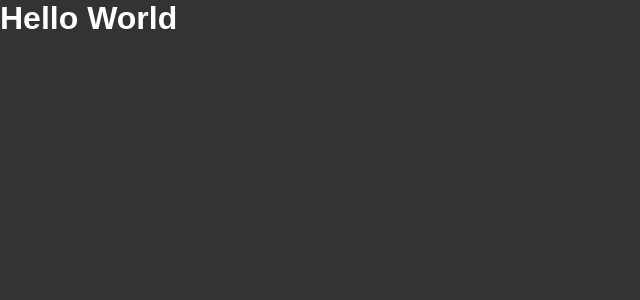
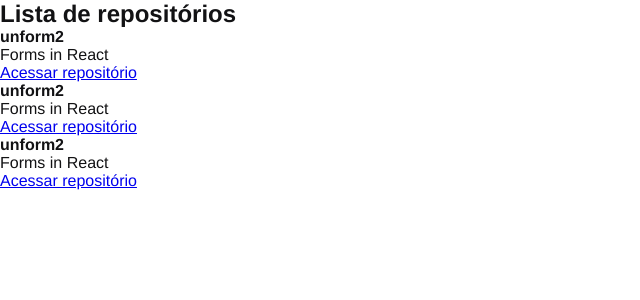
Before and after one commit to joaosoarees/01-github-explorer, a React app: page / in a window 1280 px wide. Shown: the top 300 px of the page, without its empty margins (0-640 px from the left). Built offline with nearby package versions, Linux system fonts and the light colour scheme.

Commit message:
first component created

```diff
--- a/src/App.jsx
+++ b/src/App.jsx
@@ -1,5 +1,6 @@
+import { RepositoryList } from './components/RepositoryList';
 import './styles/global.scss';
 
 export function App() {
-  return <h1>Hello World</h1>
+  return <RepositoryList />
 }
--- /dev/null
+++ b/src/components/RepositoryList.jsx
@@ -0,0 +1,38 @@
+const repositoryName = 'unform2';
+
+export function RepositoryList() {
+  return (
+    <section className="repository-list">
+      <h1>Lista de repositórios</h1>
+
+      <ul>
+        <li>
+          <strong>{repositoryName}</strong>
+          <p>Forms in React</p>
+
+          <a href="http://" target="_blank" rel="noopener noreferrer">
+            Acessar repositório
+          </a>
+        </li>
+
+        <li>
+          <strong>{repositoryName}</strong>
+          <p>Forms in React</p>
+
+          <a href="http://" target="_blank" rel="noopener noreferrer">
+            Acessar repositório
+          </a>
+        </li>
+
+        <li>
+          <strong>{repositoryName}</strong>
+          <p>Forms in React</p>
+
+          <a href="http://" target="_blank" rel="noopener noreferrer">
+            Acessar repositório
+          </a>
+        </li>
+      </ul>
+    </section>
+  );
+}
--- a/src/styles/global.scss
+++ b/src/styles/global.scss
@@ -5,7 +5,6 @@
 }
 
 body {
-  font-family: Arial, Helvetica, sans-serif;
-  background-color: #333;
-  color: #fff;
+  font: 16px "Helvetica Neue", Arial, sans-serif;
+  color: #121214;
 }
```
